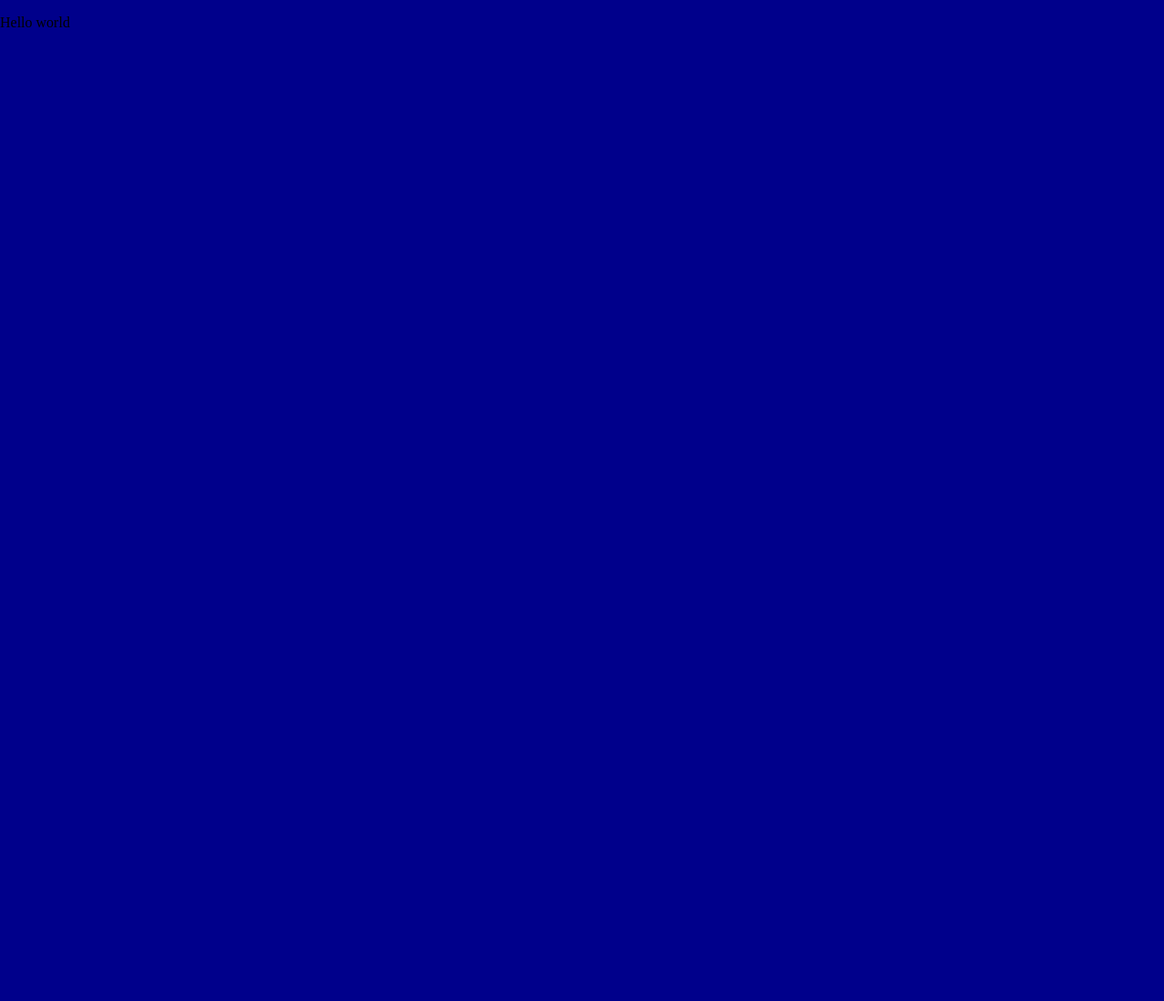
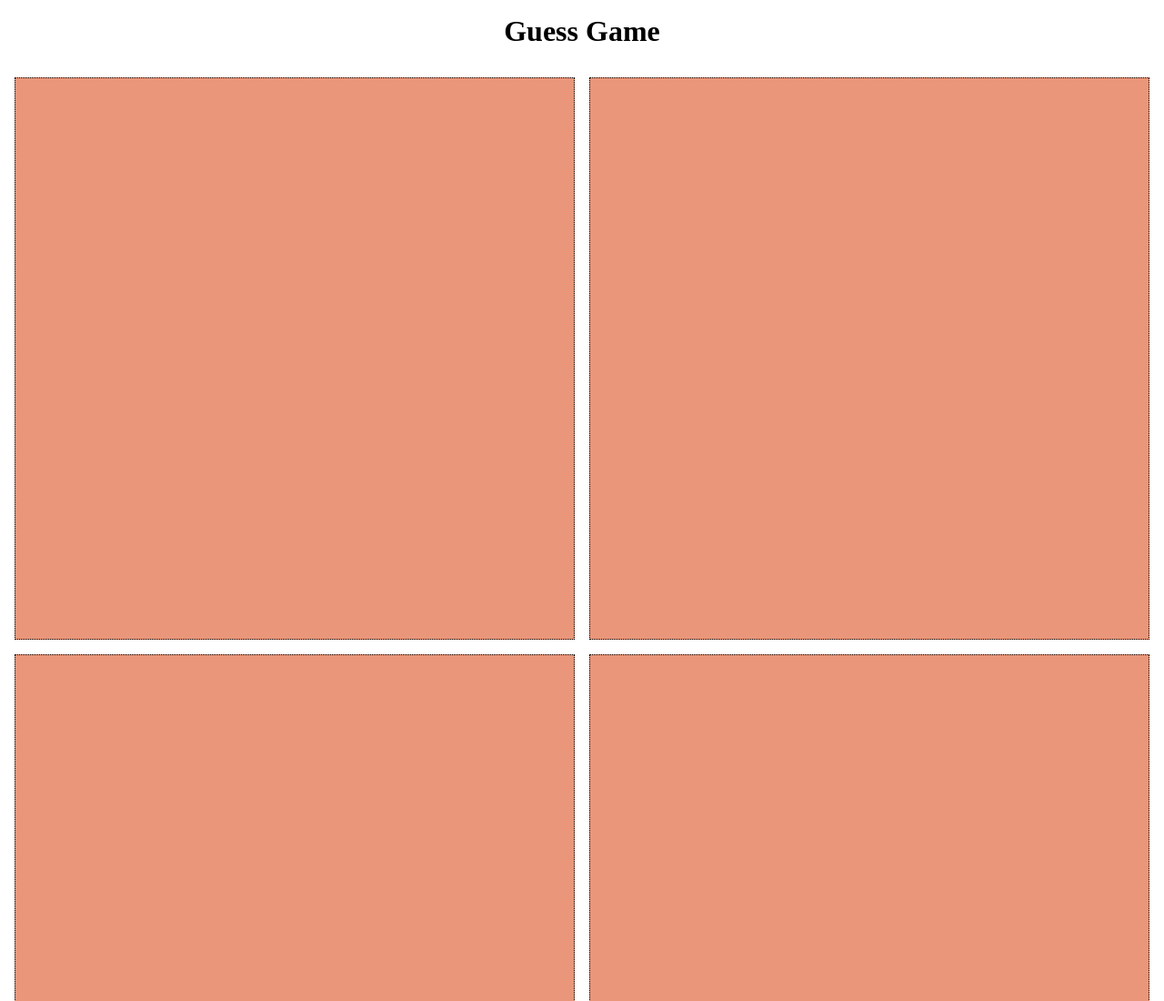
Before and after one commit to ashishthomas22298/guess-game, a plain HTML site: page index.html in a window 1280 px wide. Shown: the top 1100 px of the page at 91% size. Before the commit the page ends 800 px from the top, so only its background shows below. Drawn offline with nearby package versions, Linux system fonts and the light colour scheme.

Commit message:
initial commit

```diff
--- a/assets/css/style.css
+++ /dev/null
@@ -1,7 +0,0 @@
-html,body{
-    margin: 0;
-}
-
-body{
-    background-color: darkblue;
-}
--- a/assets/js/script.js
+++ /dev/null
@@ -1 +0,0 @@
-alert("working");
--- /dev/null
+++ b/css/style.css
@@ -0,0 +1,35 @@
+* {
+    margin: 0;
+    padding: 0;
+    box-sizing: border-box;
+}
+
+.container {
+    max-width: 100vw;
+    min-height: 100vh;
+    display: flex;
+    flex-direction: column;
+    justify-content: center;
+}
+
+.row {
+    padding: 1rem;
+}
+
+.row h1 {
+    text-align: center;
+}
+
+.wrapper {
+    height: 100%;
+    display: grid;
+    grid-template-rows: 1fr 1fr 1fr;
+    grid-template-columns: 1fr 1fr;
+    grid-gap: 1rem;
+}
+
+.block {
+    padding-top: 100%;
+    background-color: darksalmon;
+    border: 1px black dotted;
+}
--- a/index.html
+++ b/index.html
@@ -1,13 +1,35 @@
 <!DOCTYPE html>
 <html lang="en">
+
 <head>
     <meta charset="UTF-8">
     <meta name="viewport" content="width=device-width, initial-scale=1.0">
-    <title>Guess Game</title>
-    <link rel="stylesheet" href="assets/css/style.css" type="text/css">
+    <title>Document</title>
+    <link rel="stylesheet" href="css/style.css">
 </head>
+
 <body>
-    <p>Hello world</p>
-    <script src="assets/js/script.js" type="text/javascript"></script>
+
+
+    <div class="container">
+
+        <div class="row">
+            <h1>Guess Game</h1>
+        </div>
+
+        <div class="row">
+            <div class="wrapper">
+                <div class="block"></div>
+                <div class="block"></div>
+                <div class="block"></div>
+                <div class="block"></div>
+                <div class="block"></div>
+                <div class="block"></div>
+            </div>
+        </div>
+    </div>
+    <script src="https://code.jquery.com/jquery-3.5.1.min.js" integrity="sha256-9/aliU8dGd2tb6OSsuzixeV4y/faTqgFtohetphbbj0=" crossorigin="anonymous"></script>
+    <script src="js/script.js"></script>
 </body>
+
 </html>
```
Also changed, not shown: js/script.js (added, +15 -0 lines), 2 other files.
